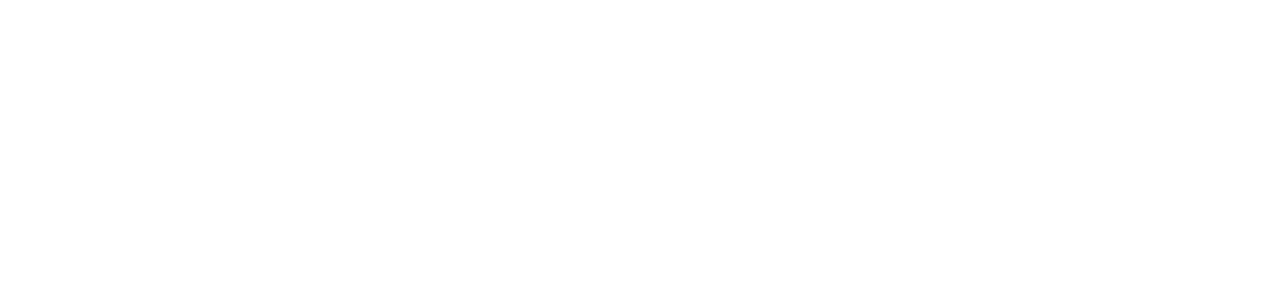
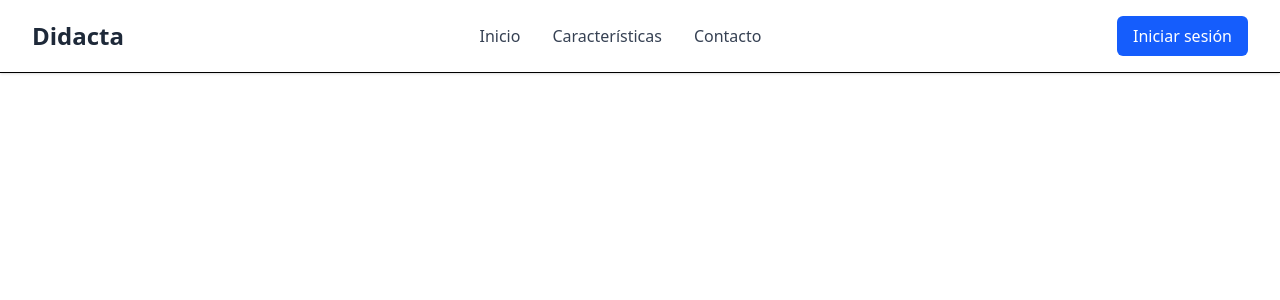
Before and after one commit to agustinredin/didacta-app, a React (Vite) app: page /google-hint in a window 1280 px wide. Before the commit this address had no page. Shown: the top 300 px of the page. Built offline with nearby package versions, Linux system fonts and the light colour scheme.

Commit message:
v.10 add TestGoogleHint.jsx

```diff
--- a/index.html
+++ b/index.html
@@ -3,7 +3,8 @@
   <head>
     <meta charset="utf-8" />
     <meta name="viewport" content="width=device-width, initial-scale=1.0" />
-      <link href="/didacta-app//src/index.css" rel="stylesheet">
+    <link href="/didacta-app//src/index.css" rel="stylesheet">
+    <script src="https://accounts.google.com/gsi/client" async defer></script>
     <title>Didacta App</title>
   </head>
   <body>
--- a/src/App.tsx
+++ b/src/App.tsx
@@ -5,6 +5,7 @@ import { BrowserRouter as Router, Routes, Route } from "react-router-dom";
 import ResetPassword from "./components/ResetPassword";
 import NewPassword from "./components/NewPassword";
 import EmailVerification from "./components/EmailVerification";
+import TestGoogleHint from './components/TestGoogleHint'
 
 export default function App({}) {
   console.log("este deploy se hizo a test");
@@ -21,6 +22,7 @@ export default function App({}) {
           element={<NewPassword />}
         />
         <Route path="verification-email" element={<EmailVerification />} />
+        <Route path="google-hint" element={<TestGoogleHint />} />
       </Routes>
     </Router>
   );
--- /dev/null
+++ b/src/components/TestGoogleHint.jsx
@@ -0,0 +1,76 @@
+import { useEffect, useState } from "react"
+import { Link } from "react-router-dom"
+
+export default function MainMenu() {
+  const [showHint, setShowHint] = useState(false)
+  const [userEmail, setUserEmail] = useState(null)
+
+  useEffect(() => {
+    if (!window.google || env.VITE_GOOGLE_CLIENT_ID) return
+
+    // Inicializa Google Identity Services
+    window.google.accounts.id.initialize({
+      client_id: env.VITE_GOOGLE_CLIENT_ID,
+      callback: handleCredentialResponse,
+      auto_select: true,
+    })
+
+    // Solicita el “hint” o sesión previa
+    window.google.accounts.id.prompt()
+  }, [])
+
+  // Maneja la respuesta de Google si hay credencial disponible
+  const handleCredentialResponse = async (response) => {
+    const decoded = parseJwt(response.credential)
+    if (!decoded?.email) return
+
+    setUserEmail(decoded.email)
+    try {
+      const res = await fetch("http://localhost:8080/api/auth/google-hint", {
+        method: "POST",
+        headers: { "Content-Type": "application/json" },
+        body: JSON.stringify({ email: decoded.email }),
+      })
+      const data = await res.json()
+      if (data.exists) setShowHint(true)
+    } catch (err) {
+      console.error("Error consultando usuario:", err)
+    }
+  }
+
+  // Decodifica el JWT del token de Google sin librerías
+  const parseJwt = (token) => {
+    try {
+      return JSON.parse(atob(token.split(".")[1]))
+    } catch {
+      return null
+    }
+  }
+
+  return (
+    <header className="relative bg-white border-b shadow-sm">
+      <nav className="flex justify-between items-center px-8 py-4">
+        <div className="text-2xl font-semibold text-gray-800">Didacta</div>
+        <ul className="flex gap-8 text-gray-700">
+          <li><a href="#inicio" className="hover:text-blue-600">Inicio</a></li>
+          <li><a href="#caracteristicas" className="hover:text-blue-600">Características</a></li>
+          <li><a href="#contacto" className="hover:text-blue-600">Contacto</a></li>
+        </ul>
+        <Link>
+        <button
+          onClick={() => window.location.href = "/login"}
+          className="bg-blue-600 text-white px-4 py-2 rounded-md hover:bg-blue-700 transition"
+        >
+          Iniciar sesión
+        </button>
+        </Link>
+      </nav>
+
+      {showHint && (
+        <div className="absolute top-2 right-4 bg-blue-600 text-white px-4 py-2 rounded shadow animate-fadeIn">
+          Iniciá sesión con tu cuenta de Google {userEmail && <span className="font-semibold">({userEmail})</span>}
+        </div>
+      )}
+    </header>
+  )
+}
--- /dev/null
+++ b/src/types/global.d.ts
@@ -0,0 +1,7 @@
+export {}
+
+declare global {
+  interface Window {
+    google?: any
+  }
+}
```
Also changed, not shown: src/main.tsx (line endings or trailing spaces).
